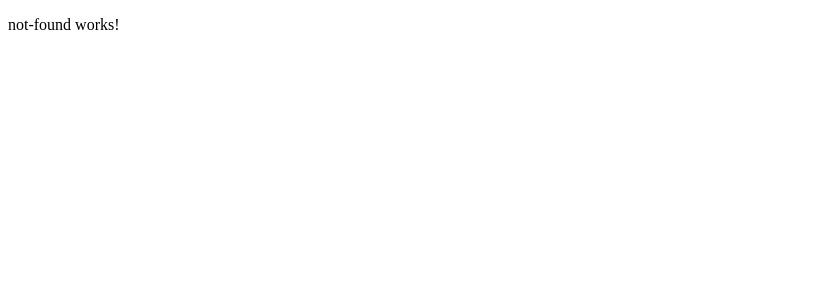
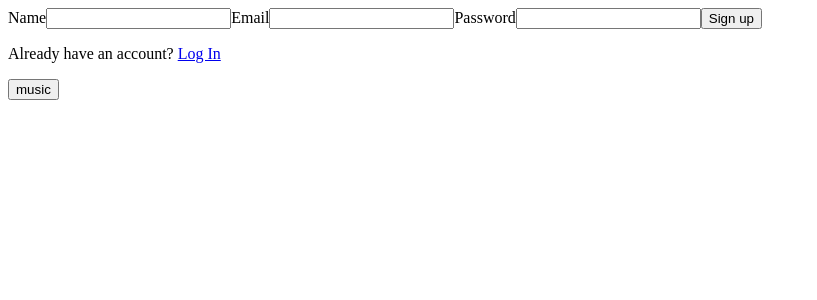
Before and after one commit to phantom1723/webPlayer, an Angular app: page /signUp in a window 1280 px wide. Shown: the top 300 px of the page, without its empty margins (0-817 px from the left). Built offline with nearby package versions, Linux system fonts and the light colour scheme.

Commit message:
authentication

```diff
--- /dev/null
+++ b/src/app/models/user.model.ts
@@ -0,0 +1,5 @@
+export interface User {
+    email: string,
+    password: string,
+    name?: string
+}
--- a/src/app/pages/home/home.component.html
+++ b/src/app/pages/home/home.component.html
@@ -1,10 +1,4 @@
 <div class="home">
-  <button (click)="playAudio()">Play</button>
-
-  <audio src="http://freemusicarchive.org/music/Hicham_Chahidi/~/Gracias_1354" ></audio>
-
   <button routerLink="/user" routerLinkActive="active">My songs</button>
-<!--<p>{{this.inf.aTracks[0].track_title}}</p>-->
-
-  <div>{{this.inf.aTracks | json}} </div>
+  <button (click)="signOut()">Log out</button>
 </div>
--- a/src/app/pages/home/home.component.ts
+++ b/src/app/pages/home/home.component.ts
@@ -1,5 +1,8 @@
 import { Component, OnInit } from '@angular/core';
 import {GetMusicService, RequestedDataInterface} from '../../services/get-music.service';
+import { FormControl, FormGroup, Validators } from '@angular/forms';
+import { AuthService } from '../../services/auth.service';
+import { User } from '../../models/user.model';
 
 @Component({
   selector: 'app-home',
@@ -10,7 +13,8 @@ export class HomeComponent implements OnInit {
   inf: RequestedDataInterface;
 
 
-  constructor(private getMusicService: GetMusicService) {
+  constructor(private getMusicService: GetMusicService,
+              private authService: AuthService,) {
     this.showData();
 
   }
@@ -23,19 +27,11 @@ showData() {
 
   };
 
-  show() {
-
+  signOut() {
+     this.authService.signOutUser()
+        .subscribe();
   }
 
-
-
-  playAudio(i) {
-/*
-    var audio = new Audio(this.inf.aTracks[0].track_listen_url);
-
-    audio.play();*/
-    console.log('work');
-  }
 
   ngOnInit() {
   }
--- a/src/app/pages/login/login.component.html
+++ b/src/app/pages/login/login.component.html
@@ -1,12 +1,12 @@
 <div class="login">
-  <form action="">
+  <form [formGroup]="form" (ngSubmit)="onSubmit()">
     <label for="email">Email</label>
-    <input id="email" type="email">
+    <input id="email" type="email" formControlName="email">
 
     <label for="password">Password</label>
-    <input id="password" type="password">
+    <input id="password" type="password" formControlName="password">
 
-    <button routerLink="/home" routerLinkActive="active">Log in</button>
+    <button>Log in</button>
     <p>Don't have an account? <a routerLink="/registration" routerLinkActive="active">Sign Up</a> </p>
   </form>
 </div>
--- a/src/app/pages/login/login.component.ts
+++ b/src/app/pages/login/login.component.ts
@@ -1,4 +1,7 @@
 import { Component, OnInit } from '@angular/core';
+import { FormControl, FormGroup, Validators } from '@angular/forms';
+import { AuthService } from '../../services/auth.service';
+import { User } from '../../models/user.model';
 
 @Component({
   selector: 'app-login',
@@ -6,10 +9,24 @@ import { Component, OnInit } from '@angular/core';
   styleUrls: ['./login.component.css']
 })
 export class LoginComponent implements OnInit {
+  form: FormGroup;
 
-  constructor() { }
+
+  constructor(private authService: AuthService) {
+  }
 
   ngOnInit() {
+    this.form = new FormGroup({
+      'email': new FormControl('', Validators.required),
+      'password': new FormControl('', Validators.required),
+    });
+  }
+
+  onSubmit() {
+    const user = this.form.value;
+
+    this.authService.signInUser(user)
+        .subscribe();
   }
 
 }
--- a/src/app/pages/registration/registration.component.html
+++ b/src/app/pages/registration/registration.component.html
@@ -1,17 +1,19 @@
 <div class="registration">
-    <form method="post" >
+    <form [formGroup]="form" class="form-group" (ngSubmit)="onSubmit()">
         <label for="name">Name</label>
-        <input id='name' type="text">
+        <input id='name' type="text" class="form-control" formControlName="name" >
 
         <label for="email">Email</label>
-        <input id="email" type="email">
+        <input id="email" type="email" formControlName="email">
 
         <label for="password">Password</label>
-        <input id="password" type="password">
+        <input id="password" type="password" formControlName="password">
 
-        <input type="submit" value="Sign up" routerLink="/" routerLinkActive="active">
+        <input type="submit" value="Sign up" >
 
     </form>
     <p>Already have an account? <a routerLink="/login" routerLinkActive="active">Log In</a> </p>
 
+    <button (click)="listen()">music</button>
+
 </div>
--- a/src/app/pages/registration/registration.component.ts
+++ b/src/app/pages/registration/registration.component.ts
@@ -1,4 +1,10 @@
 import { Component, OnInit } from '@angular/core';
+import { FormControl, FormGroup, Validators } from '@angular/forms';
+import { AuthService } from '../../services/auth.service';
+import { User } from '../../models/user.model';
+import { Router } from '@angular/router';
+
+
 
 @Component({
   selector: 'app-registration',
@@ -6,10 +12,35 @@ import { Component, OnInit } from '@angular/core';
   styleUrls: ['./registration.component.css']
 })
 export class RegistrationComponent implements OnInit {
+    form: FormGroup;
+    inf: any;
 
-  constructor() { }
 
-   ngOnInit() {
-  }
+    constructor(private authService: AuthService,
+                private router: Router,) {
+    }
+
+    ngOnInit() {
+        this.form = new FormGroup({
+            'name': new FormControl('', Validators.required),
+            'email': new FormControl('', Validators.required),
+            'password': new FormControl('', Validators.required),
+        });
+    }
+
+    onSubmit() {
+        const user = this.form.value;
+
+        this.authService.createNewUser(user)
+            .subscribe(data => data = this.inf);
+        console.log(this.inf);
 
 }
+
+listen() {
+    this.authService.listen()
+        .subscribe(data => this.inf);
+
+}
+
+}
--- /dev/null
+++ b/src/app/services/auth.service.ts
@@ -0,0 +1,27 @@
+import { Injectable } from '@angular/core';
+import { Observable } from 'rxjs/Observable';
+import { HttpClient } from '@angular/common/http';
+import { User } from '../models/user.model';
+
+
+@Injectable()
+export class AuthService {
+  constructor(private http: HttpClient) {
+  }
+
+  createNewUser(user: User) {
+    return this.http.post('http://localhost:8888/signUp', user);
+  }
+
+  signInUser(user: User) {
+    return this.http.post('http://localhost:8888/signIn', user);
+  }
+
+  signOutUser() {
+    return this.http.get('http://localhost:8888/signOut');
+  }
+
+  listen() {
+    return this.http.get('http://localhost:8888/music');
+  }
+}
```
Also changed, not shown: src/app/app.module.ts (+10 -6 lines), 1 other file (tests, documents, lock files or other folders).
